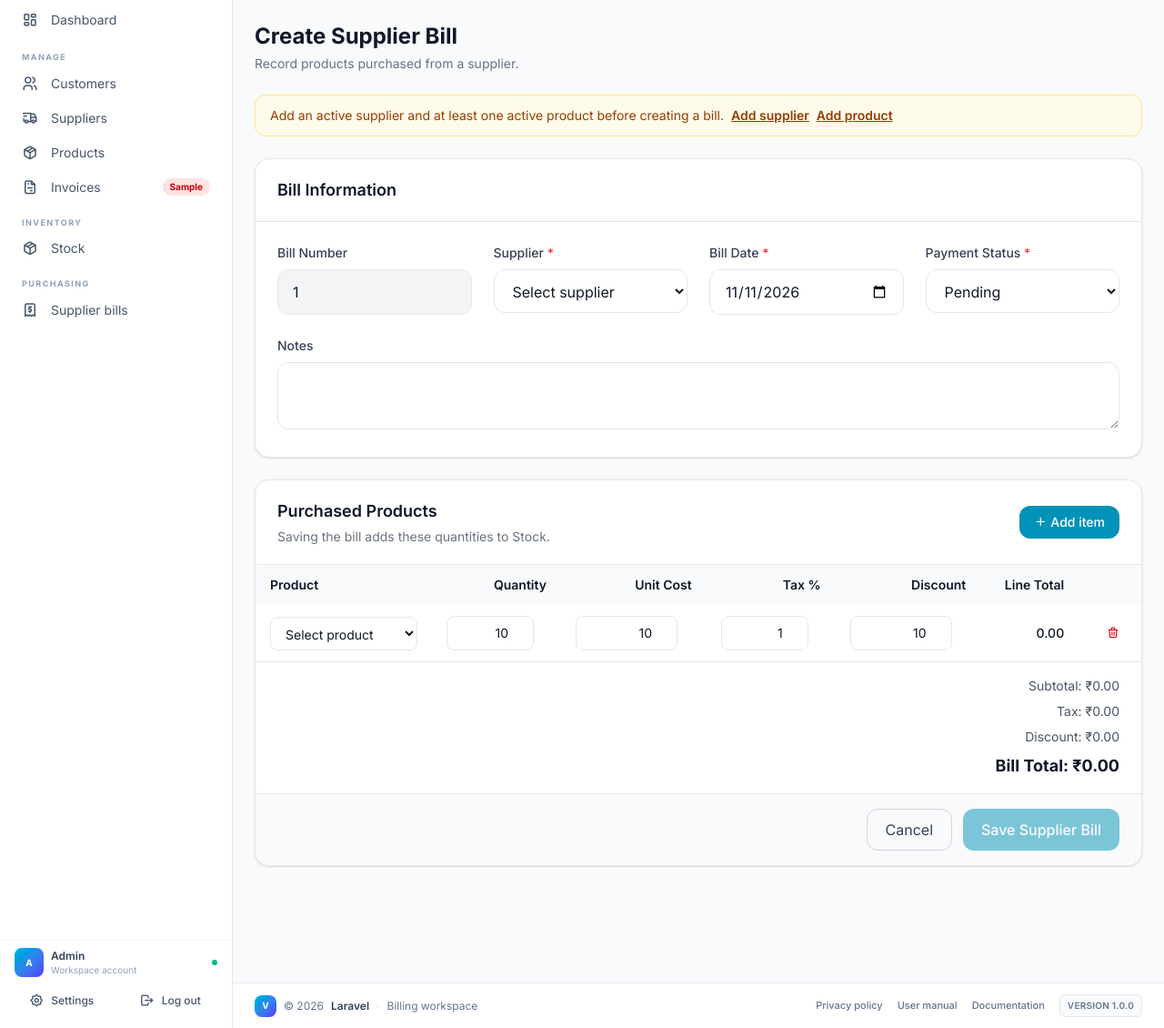
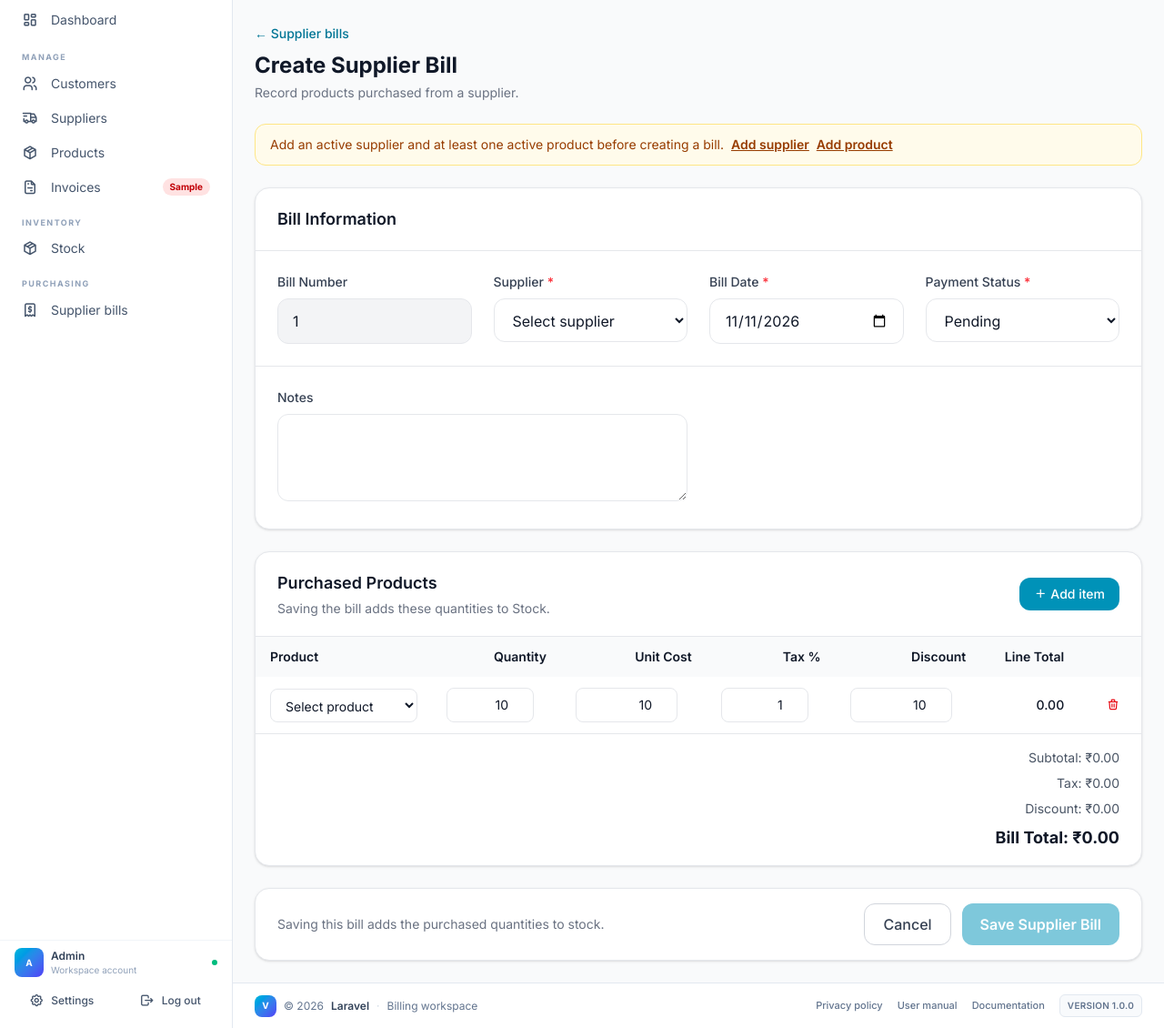
Before and after one commit to Naitik-Dholakiya/bill-generator, a Laravel app: template resources/views/supplier-bills/create.blade.php in a window 1280 px wide. Shown: the part 64-1194 px from the top of the page at 91% size. Run offline with Laravel 12, Linux system fonts and the light colour scheme; the template is opened without the code that fills it: most values are stand-ins (such as "Sample title", 1, 10 or a date in 2020); style sheets or scripts are compiled from the project's sources; some libraries are stand-ins or nearby versions.

Commit message:
feat: Enhance supplier bill creation view and form; add error handling and improve layout

```diff
--- a/resources/views/supplier-bills/create.blade.php
+++ b/resources/views/supplier-bills/create.blade.php
@@ -5,12 +5,23 @@
 @section('content')
     <div class="flex h-screen overflow-hidden bg-gray-50 dark:bg-zinc-950">
         @include('layout.sidebar')
-        <div class="flex flex-1 flex-col overflow-hidden">
+        <div class="flex min-w-0 flex-1 flex-col overflow-hidden">
             @include('layout.navbar', ['title' => $isJewelryUser ? 'Create Jewellery Supplier Bill' : 'Create Supplier Bill'])
-            <main class="flex-1 overflow-y-auto p-6">
+            <main class="flex-1 overflow-y-auto p-4 sm:p-6">
+                <div class="mx-auto w-full max-w-7xl">
                     <div class="mb-6">
+                        <a href="{{ route('supplier-bills.index') }}" class="text-sm font-medium {{ $isJewelryUser ? 'text-amber-700 hover:text-amber-800 dark:text-amber-300' : 'text-cyan-700 hover:text-cyan-800 dark:text-cyan-300' }}">← Supplier bills</a>
+                        <div class="mt-2 flex flex-col gap-3 sm:flex-row sm:items-end sm:justify-between">
+                            <div>
                                 <h1 class="text-2xl font-bold text-gray-900 dark:text-white">{{ $isJewelryUser ? 'Create Jewellery Supplier Bill' : 'Create Supplier Bill' }}</h1>
                                 <p class="mt-1 text-sm text-gray-500 dark:text-gray-400">{{ $isJewelryUser ? 'Record jewellery pieces, weights, touch, wastage and supplier gold balance.' : 'Record products purchased from a supplier.' }}</p>
+                            </div>
+                            @if ($isJewelryUser)
+                                <p class="rounded-xl border border-amber-200 bg-amber-50 px-4 py-3 text-sm text-amber-900 dark:border-amber-900/50 dark:bg-amber-950/30 dark:text-amber-200">
+                                    Fine weight = net weight × (touch + wastage) ÷ 100
+                                </p>
+                            @endif
+                        </div>
                     </div>
 
                     @if ($suppliers->isEmpty() || $products->isEmpty())
@@ -30,6 +41,7 @@
                         'isEdit' => false,
                         'bill' => null,
                     ])
+                </div>
             </main>
             @include('layout.footer')
         </div>
--- a/resources/views/supplier-bills/form.blade.php
+++ b/resources/views/supplier-bills/form.blade.php
@@ -18,6 +18,11 @@
     @if ($errors->has('stock'))
         <div class="rounded-xl border border-red-200 bg-red-50 px-4 py-3 text-sm text-red-800 dark:border-red-900 dark:bg-red-950/30 dark:text-red-300">
             {{ $errors->first('stock') }}
+        </div>
+    @endif
+    @if ($errors->any())
+        <div class="rounded-xl border border-red-200 bg-red-50 px-4 py-3 text-sm text-red-800 dark:border-red-900 dark:bg-red-950/30 dark:text-red-300">
+            <p class="font-semibold">Please correct the highlighted fields before saving.</p>
         </div>
     @endif
 
@@ -67,17 +72,19 @@
                     @error('voucher_section')<p class="mt-1 text-sm text-red-600">{{ $message }}</p>@enderror
                 </div>
             @endif
-            <div class="md:col-span-2 xl:col-span-4">
+        </div>
+        <div class="grid grid-cols-1 gap-6 border-t border-gray-200 p-6 dark:border-zinc-800 md:grid-cols-2">
+            <div>
                 <label for="bill-notes" class="mb-2 block text-sm font-medium text-gray-700 dark:text-gray-300">Notes</label>
                 <textarea id="bill-notes" name="notes" rows="2" maxlength="2000"
-                    class="w-full rounded-xl border border-gray-200 bg-white px-4 py-3 dark:border-zinc-700 dark:bg-zinc-800">{{ old('notes', $bill->notes ?? '') }}</textarea>
+                    class="min-h-24 w-full rounded-xl border border-gray-200 bg-white px-4 py-3 dark:border-zinc-700 dark:bg-zinc-800">{{ old('notes', $bill->notes ?? '') }}</textarea>
                 @error('notes')<p class="mt-1 text-sm text-red-600">{{ $message }}</p>@enderror
             </div>
             @if ($isJewelryUser)
-                <div class="md:col-span-2 xl:col-span-4">
+                <div>
                     <label for="bill-footer-note" class="mb-2 block text-sm font-medium text-gray-700 dark:text-gray-300">Bill Footer Note</label>
-                    <input id="bill-footer-note" name="footer_note" maxlength="500" value="{{ old('footer_note', $bill->footer_note ?? '') }}"
-                        class="w-full rounded-xl border border-gray-200 bg-white px-4 py-3 dark:border-zinc-700 dark:bg-zinc-800">
+                    <textarea id="bill-footer-note" name="footer_note" rows="2" maxlength="500"
+                        class="min-h-24 w-full rounded-xl border border-gray-200 bg-white px-4 py-3 dark:border-zinc-700 dark:bg-zinc-800">{{ old('footer_note', $bill->footer_note ?? '') }}</textarea>
                     @error('footer_note')<p class="mt-1 text-sm text-red-600">{{ $message }}</p>@enderror
                 </div>
             @endif
@@ -121,7 +128,7 @@
         <section class="grid grid-cols-1 gap-6 xl:grid-cols-2">
             <div class="rounded-2xl border border-gray-200 bg-white p-6 shadow-sm dark:border-zinc-800 dark:bg-zinc-900">
                 <h2 class="mb-5 font-semibold text-gray-900 dark:text-white">Gold Calculation</h2>
-                <div class="grid grid-cols-1 gap-4 sm:grid-cols-2">
+                <div class="grid grid-cols-1 gap-4 sm:grid-cols-2 lg:grid-cols-3">
                     @foreach (['less_kasar' => 'Less / kasar (g)', 'rate_cut_weight' => 'Rate cut weight (g)', 'other_convert_fine' => 'Other converted fine (g)'] as $name => $label)
                         <label class="text-sm text-gray-600 dark:text-gray-300">{{ $label }}
                             <input type="number" name="{{ $name }}" min="0" step="0.001" value="{{ old($name, $bill->$name ?? '') }}"
@@ -193,15 +200,25 @@
                 <p class="px-6 pb-2 text-sm text-red-600">{{ $messages[0] }}</p>
             @endif
         @endforeach
-        <div class="flex justify-end gap-3 border-t border-gray-200 bg-gray-50 px-6 py-4 dark:border-zinc-800 dark:bg-zinc-900">
-            <a href="{{ route('supplier-bills.index') }}" class="rounded-xl border border-gray-300 px-5 py-2.5 text-gray-700 hover:bg-gray-100 dark:border-zinc-700 dark:text-gray-300 dark:hover:bg-zinc-800">Cancel</a>
+    </section>
+    @endif
+
+    <div class="flex flex-col-reverse gap-3 rounded-2xl border border-gray-200 bg-white p-4 shadow-sm dark:border-zinc-800 dark:bg-zinc-900 sm:flex-row sm:items-center sm:justify-between sm:px-6">
+        <p class="text-sm text-gray-500 dark:text-gray-400">
+            @if ($isJewelryUser)
+                Piece count updates stock. Fine weight is saved with each jewellery item.
+            @else
+                Saving this bill adds the purchased quantities to stock.
+            @endif
+        </p>
+        <div class="flex justify-end gap-3">
+            <a href="{{ route('supplier-bills.index') }}" class="inline-flex items-center justify-center rounded-xl border border-gray-300 px-5 py-2.5 font-medium text-gray-700 transition hover:bg-gray-100 dark:border-zinc-700 dark:text-gray-300 dark:hover:bg-zinc-800">Cancel</a>
             <button type="submit" @disabled($suppliers->isEmpty() || $products->isEmpty())
-                class="rounded-xl bg-cyan-600 px-5 py-2.5 font-medium text-white hover:bg-cyan-700 disabled:cursor-not-allowed disabled:opacity-50">
-                {{ $isEdit ? 'Save Changes' : 'Save Supplier Bill' }}
+                class="inline-flex items-center justify-center rounded-xl px-5 py-2.5 font-semibold text-white transition disabled:cursor-not-allowed disabled:opacity-50 {{ $isJewelryUser ? 'bg-amber-600 hover:bg-amber-700' : 'bg-cyan-600 hover:bg-cyan-700' }}">
+                {{ $isEdit ? 'Save Changes' : ($isJewelryUser ? 'Create Jewellery Supplier Bill' : 'Save Supplier Bill') }}
             </button>
         </div>
-    </section>
-    @endif
+    </div>
 </form>
 
 @push('scripts')
```
Also changed, not shown: tests/Feature/JewellerySupplierBillTest.php (+3 -1 lines). Lines whose indentation alone changed are shown as unchanged.
